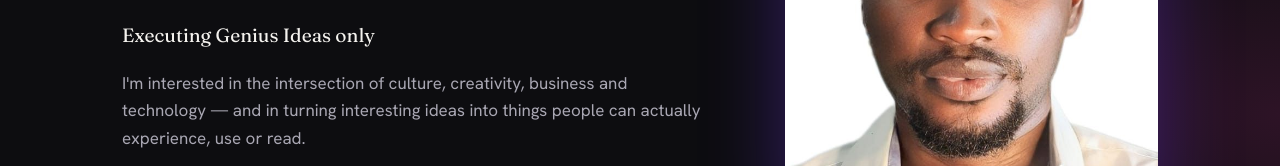
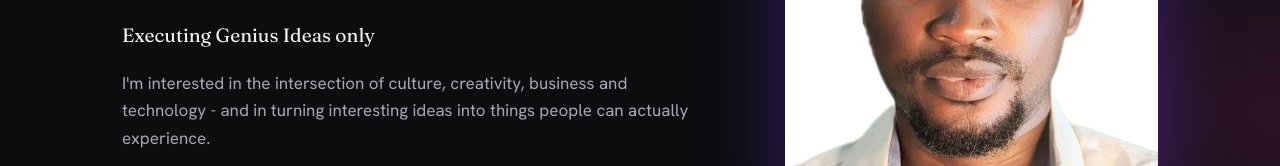
Before and after one commit to Felaadejumo/felaadejumo, a plain HTML site: page index.html in a window 1280 px wide. Shown: the part 419-585 px from the top of the page. Drawn offline with Linux system fonts and the light colour scheme.

Commit message:
Update homepage lede text

```diff
--- a/index.html
+++ b/index.html
@@ -1,7 +1,7 @@
 <!DOCTYPE html><html lang="en"><head><meta charset="utf-8"><meta name="viewport" content="width=device-width,initial-scale=1,viewport-fit=cover"><title>Fela Adejumo — Writer, Creator & Builder</title><meta name="description" content="The official home of Fela Adejumo — writer, creator and builder exploring culture, creativity, business, technology, books, digital products and more."><meta property="og:title" content="Fela Adejumo — Writer, Creator & Builder"><meta property="og:description" content="The official home of Fela Adejumo — writer, creator and builder exploring culture, creativity, business, technology, books, digital products and more."><meta property="og:type" content="website"><link rel="preconnect" href="https://fonts.googleapis.com"><link rel="preconnect" href="https://fonts.gstatic.com" crossorigin><link href="https://fonts.googleapis.com/css2?family=Fraunces:opsz,wght@9..144,400;9..144,600;9..144,800&family=Hanken+Grotesk:wght@400;500;700&display=swap" rel="stylesheet"><link rel="icon" href="/assets/favicon.png"><link rel="stylesheet" href="/assets/site.css"></head><body><nav><div class="wrap"><a href="/" style="margin:0;color:#fff;display:flex;align-items:center;gap:10px"><img src="/assets/logo.png" alt="" width="36" height="36"><b>Fela Adejumo</b></a><div class="links"><a href="/ai">AI</a><a href="/books">Books</a><a href="/felasweekly">Fela's Weekly</a><a href="/about">About</a></div></div></nav>
 <header class="hero dark"><div class="wrap grid2" style="grid-template-columns:1.25fr .75fr"><div><p class="tag">Writer. Creator. Builder.</p><h1>Fela Adejumo</h1>
 <p class="lede" style="font-family:var(--serif);max-width:24em">Executing Genius Ideas only</p>
-<p class="mute">I'm interested in the intersection of culture, creativity, business and technology — and in turning interesting ideas into things people can actually experience, use or read.</p>
+<p class="mute">I'm interested in the intersection of culture, creativity, business and technology - and in turning interesting ideas into things people can actually experience.</p>
 <div class="row"><a class="btn" href="#paths">Explore my work</a><a class="btn ghost" href="/felasweekly">Read Fela's Weekly</a></div>
 </div><img class="shot" src="/assets/fela.jpg" alt="Portrait of Fela Adejumo" style="margin-inline:auto"></div></header>
 <section id="paths"><div class="wrap"><div class="grid" style="margin-top:36px">
```
